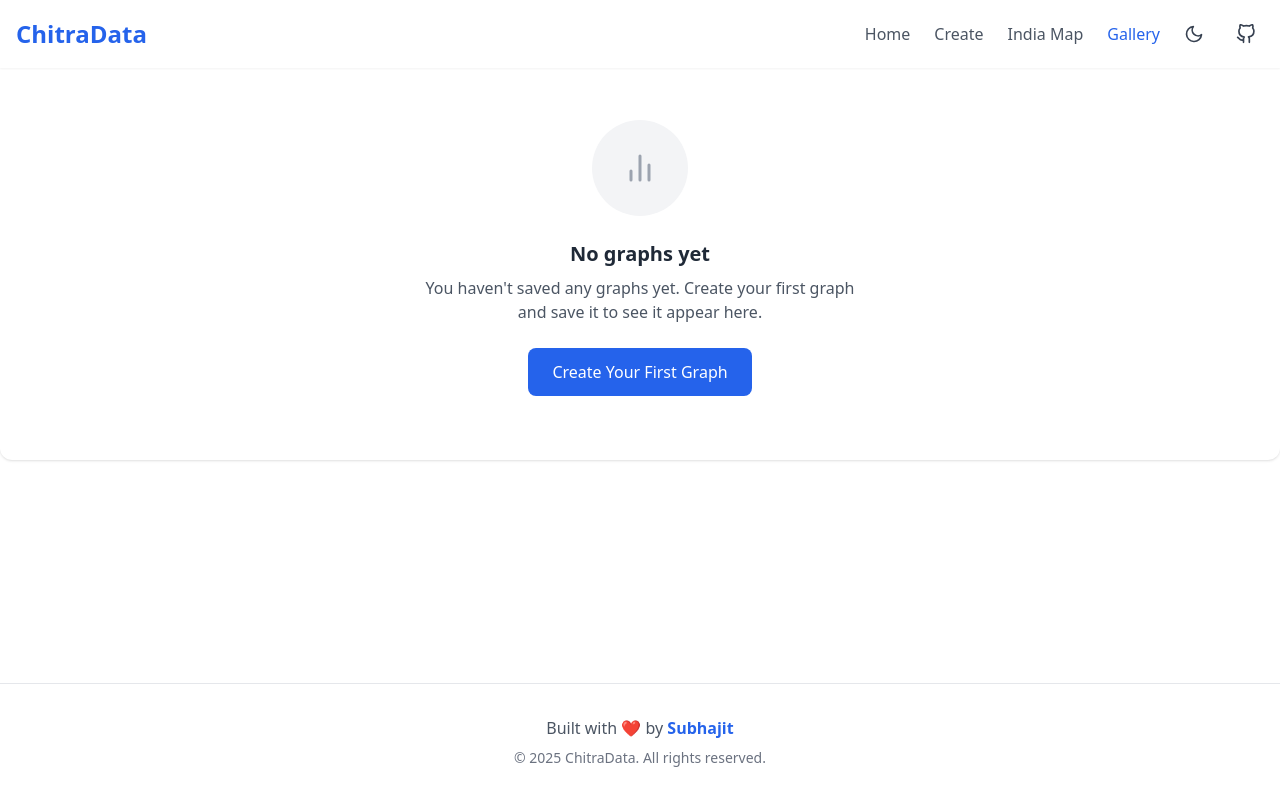
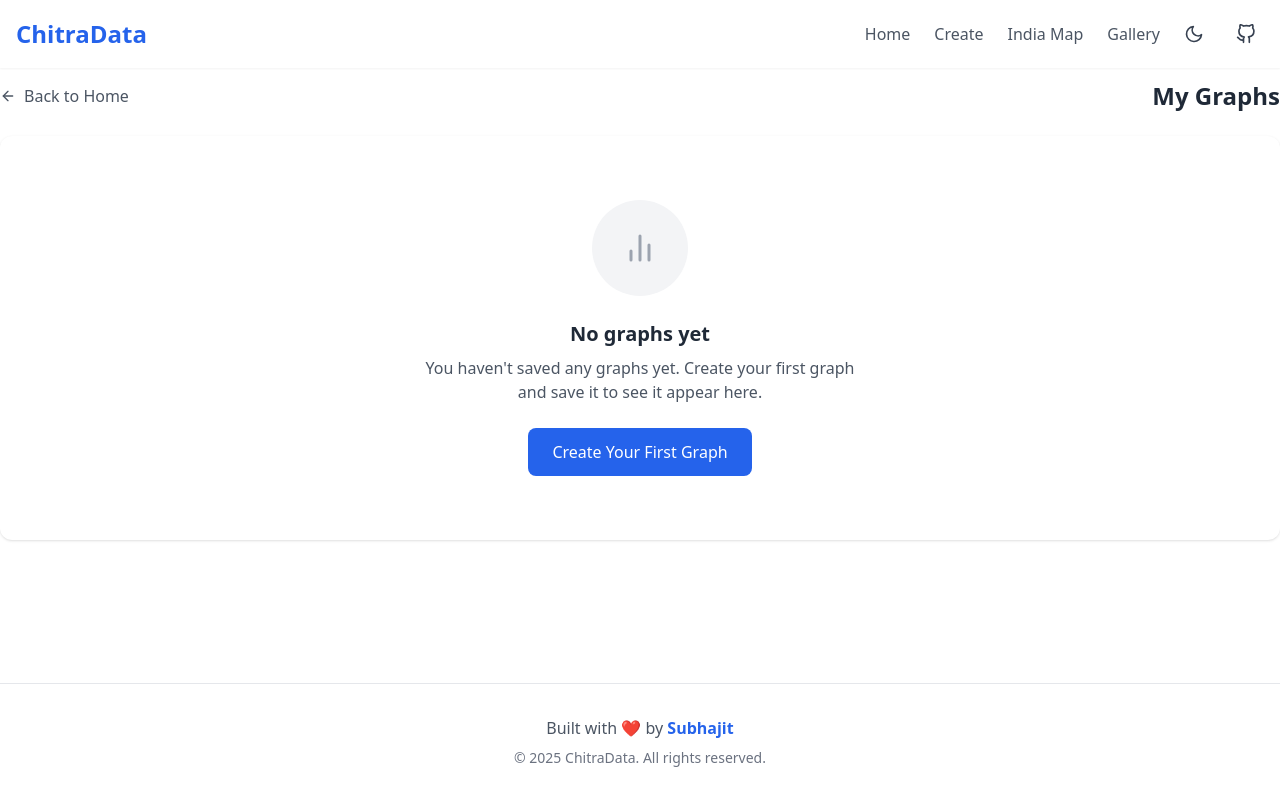
Before and after one commit to subhajitlucky/chitraData, a React (Vite) app: page /gallery in a window 1280 px wide. Built offline with nearby package versions, Linux system fonts and the light colour scheme.

Commit message:
fixed weird routing

```diff
--- a/src/App.tsx
+++ b/src/App.tsx
@@ -1,4 +1,4 @@
-import { BrowserRouter, Routes, Route, useNavigate, useLocation } from 'react-router-dom';
+import { BrowserRouter, Routes, Route } from 'react-router-dom';
 import GraphCreation from './components/GraphCreationNew';
 import GraphGallery from './components/GraphGallery';
 import IndiaMapPageNew from './components/IndiaMapPageClean';
@@ -6,58 +6,23 @@ import Navbar from './components/Navbar';
 import LandingPage from './components/LandingPage';
 import Footer from './components/Footer';
 
-function AppContent() {
-  const navigate = useNavigate();
-  const location = useLocation();
-
-  // Determine active tab based on current route
-  const getActiveTab = (): 'landing' | 'create' | 'gallery' | 'map' => {
-    const path = location.pathname;
-    if (path === '/create') return 'create';
-    if (path === '/map') return 'map';
-    if (path === '/gallery') return 'gallery';
-    return 'landing';
-  };
-
-  const activeTab = getActiveTab();
-
-  const setActiveTab = (tab: 'landing' | 'create' | 'gallery' | 'map') => {
-    switch(tab) {
-      case 'create':
-        navigate('/create');
-        break;
-      case 'map':
-        navigate('/map');
-        break;
-      case 'gallery':
-        navigate('/gallery');
-        break;
-      default:
-        navigate('/');
-        break;
-    }
-  };
-
-  return (
-    <div className="min-h-screen flex flex-col bg-white dark:bg-gray-900 text-gray-900 dark:text-gray-100">
-      <Navbar activeTab={activeTab} setActiveTab={setActiveTab} />
-
-      <Routes>
-        <Route path="/" element={<LandingPage setActiveTab={setActiveTab} />} />
-        <Route path="/create" element={<GraphCreation />} />
-        <Route path="/map" element={<IndiaMapPageNew />} />
-        <Route path="/gallery" element={<GraphGallery setActiveTab={setActiveTab} />} />
-      </Routes>
-
-      <Footer />
-    </div>
-  );
-}
-
 function App() {
   return (
     <BrowserRouter>
-      <AppContent />
+      <div className="min-h-screen flex flex-col bg-white dark:bg-gray-900 text-gray-900 dark:text-gray-100">
+        <Navbar />
+
+        <main className="flex-1 pt-20">
+          <Routes>
+            <Route path="/" element={<LandingPage />} />
+            <Route path="/create" element={<GraphCreation />} />
+            <Route path="/map" element={<IndiaMapPageNew />} />
+            <Route path="/gallery" element={<GraphGallery />} />
+          </Routes>
+        </main>
+
+        <Footer />
+      </div>
     </BrowserRouter>
   );
 }
--- a/src/components/LandingPage.tsx
+++ b/src/components/LandingPage.tsx
@@ -1,11 +1,7 @@
 import { motion } from 'framer-motion';
 import { FiBarChart2, FiPieChart, FiTrendingUp, FiActivity, FiChevronRight, FiMap } from 'react-icons/fi';
 
-interface LandingPageProps {
-  setActiveTab: (tab: 'landing' | 'create' | 'gallery' | 'map') => void;
-}
-
-const LandingPage = ({ setActiveTab }: LandingPageProps) => {
+const LandingPage = () => {
   const features = [
     {
       icon: FiBarChart2,
@@ -65,7 +61,7 @@ const LandingPage = ({ setActiveTab }: LandingPageProps) => {
           transition={{ delay: 0.6, duration: 0.5 }}
         >
           <button
-            onClick={() => setActiveTab('create')}
+            onClick={() => (window.location.href = '/create')}
             className="px-8 py-3 bg-blue-600 dark:bg-blue-700 text-white font-medium rounded-lg text-lg hover:bg-blue-700 dark:hover:bg-blue-800 transition-colors flex items-center space-x-2 mx-auto"
           >
             <span>Create Your First Chart</span>
@@ -128,21 +124,21 @@ const LandingPage = ({ setActiveTab }: LandingPageProps) => {
         </p>
         <div className="flex flex-col sm:flex-row justify-center gap-4 w-full max-w-xs sm:max-w-none mx-auto">
           <button
-            onClick={() => setActiveTab('create')}
+            onClick={() => (window.location.href = '/create')}
             className="px-8 py-3 bg-blue-600 dark:bg-blue-700 text-white font-medium rounded-lg text-lg hover:bg-blue-700 dark:hover:bg-blue-800 transition-colors flex items-center justify-center space-x-2 w-full sm:w-auto"
           >
             <span>Create Chart</span>
             <FiChevronRight />
           </button>
           <button
-            onClick={() => setActiveTab('map')}
+            onClick={() => (window.location.href = '/map')}
             className="px-8 py-3 bg-green-600 dark:bg-green-700 text-white font-medium rounded-lg text-lg hover:bg-green-700 dark:hover:bg-green-800 transition-colors flex items-center justify-center space-x-2 w-full sm:w-auto"
           >
             <FiMap className="text-xl" />
             <span>India Map</span>
           </button>
           <button
-            onClick={() => setActiveTab('gallery')}
+            onClick={() => (window.location.href = '/gallery')}
             className="px-8 py-3 bg-gray-200 dark:bg-gray-700 text-gray-800 dark:text-gray-200 font-medium rounded-lg text-lg hover:bg-gray-300 dark:hover:bg-gray-600 transition-colors w-full sm:w-auto"
           >
             View Gallery
--- a/src/components/Navbar.tsx
+++ b/src/components/Navbar.tsx
@@ -1,20 +1,14 @@
 import { useState, useEffect } from 'react';
+import { NavLink } from 'react-router-dom';
 import { FiSun, FiMoon, FiGithub, FiMenu, FiX } from 'react-icons/fi';
 
-interface NavbarProps {
-  activeTab: 'landing' | 'create' | 'gallery' | 'map';
-  setActiveTab: (tab: 'landing' | 'create' | 'gallery' | 'map') => void;
-}
-
-const Navbar = ({ activeTab, setActiveTab }: NavbarProps) => {
+const Navbar = () => {
   const [darkMode, setDarkMode] = useState(false);
   const [mobileMenuOpen, setMobileMenuOpen] = useState(false);
 
   useEffect(() => {
-    // Check for saved theme preference or respect OS preference
     const savedTheme = localStorage.getItem('theme');
     const prefersDark = window.matchMedia('(prefers-color-scheme: dark)').matches;
-
     if (savedTheme === 'dark' || (!savedTheme && prefersDark)) {
       setDarkMode(true);
       document.documentElement.classList.add('dark');
@@ -24,7 +18,6 @@ const Navbar = ({ activeTab, setActiveTab }: NavbarProps) => {
   const toggleDarkMode = () => {
     const newDarkMode = !darkMode;
     setDarkMode(newDarkMode);
-
     if (newDarkMode) {
       document.documentElement.classList.add('dark');
       localStorage.setItem('theme', 'dark');
@@ -38,25 +31,26 @@ const Navbar = ({ activeTab, setActiveTab }: NavbarProps) => {
     setMobileMenuOpen(!mobileMenuOpen);
   };
 
+  const baseLinkClasses =
+    'transition-colors text-gray-600 dark:text-gray-300 hover:text-blue-600 dark:hover:text-blue-400';
+  const activeLinkClasses = 'text-blue-600 dark:text-blue-400';
+
   return (
     <header className="bg-white dark:bg-gray-800 shadow-sm py-4 fixed top-0 left-0 right-0 z-50">
       <div className="container mx-auto px-4 max-w-7xl flex justify-between items-center">
-        <div
-          className="flex items-center space-x-2 cursor-pointer"
-          onClick={() => setActiveTab('landing')}
-        >
-          <h1 className="text-2xl font-bold text-blue-600">
-            ChitraData
-          </h1>
+        <div className="flex items-center space-x-2 cursor-pointer">
+          <NavLink to="/" className="flex items-center space-x-2">
+            <h1 className="text-2xl font-bold text-blue-600">ChitraData</h1>
+          </NavLink>
         </div>
 
         <div className="flex items-center space-x-4">
-          {/* Mobile menu button - visible only on small screens */}
+          {/* Mobile menu button */}
           <div className="md:hidden">
             <button
               onClick={toggleMobileMenu}
               className="p-2 rounded-full hover:bg-gray-100 dark:hover:bg-gray-700 transition-colors"
-              aria-label={mobileMenuOpen ? "Close menu" : "Open menu"}
+              aria-label={mobileMenuOpen ? 'Close menu' : 'Open menu'}
             >
               {mobileMenuOpen ? (
                 <FiX className="text-gray-700 dark:text-gray-300 text-xl" />
@@ -66,38 +60,48 @@ const Navbar = ({ activeTab, setActiveTab }: NavbarProps) => {
             </button>
           </div>
 
-          {/* Desktop navigation - hidden on mobile */}
+          {/* Desktop navigation */}
           <nav className="hidden md:flex space-x-6">
-            <button
-              className={`${activeTab === 'landing' ? 'text-blue-600 dark:text-blue-400' : 'text-gray-600 dark:text-gray-300 hover:text-blue-600 dark:hover:text-blue-400'} transition-colors`}
-              onClick={() => setActiveTab('landing')}
+            <NavLink
+              to="/"
+              className={({ isActive }) =>
+                `${baseLinkClasses} ${isActive ? activeLinkClasses : ''}`
+              }
+              end
             >
               Home
-            </button>
-            <button
-              className={`${activeTab === 'create' ? 'text-blue-600 dark:text-blue-400' : 'text-gray-600 dark:text-gray-300 hover:text-blue-600 dark:hover:text-blue-400'} transition-colors`}
-              onClick={() => setActiveTab('create')}
+            </NavLink>
+            <NavLink
+              to="/create"
+              className={({ isActive }) =>
+                `${baseLinkClasses} ${isActive ? activeLinkClasses : ''}`
+              }
             >
               Create
-            </button>
-            <button
-              className={`${activeTab === 'map' ? 'text-blue-600 dark:text-blue-400' : 'text-gray-600 dark:text-gray-300 hover:text-blue-600 dark:hover:text-blue-400'} transition-colors`}
-              onClick={() => setActiveTab('map')}
+            </NavLink>
+            <NavLink
+              to="/map"
+              className={({ isActive }) =>
+                `${baseLinkClasses} ${isActive ? activeLinkClasses : ''}`
+              }
             >
               India Map
-            </button>
-            <button
-              className={`${activeTab === 'gallery' ? 'text-blue-600 dark:text-blue-400' : 'text-gray-600 dark:text-gray-300 hover:text-blue-600 dark:hover:text-blue-400'} transition-colors`}
-              onClick={() => setActiveTab('gallery')}
+            </NavLink>
+            <NavLink
+              to="/gallery"
+              className={({ isActive }) =>
+                `${baseLinkClasses} ${isActive ? activeLinkClasses : ''}`
+              }
             >
               Gallery
-            </button>
+            </NavLink>
           </nav>
 
+          {/* Dark mode toggle */}
           <button
             onClick={toggleDarkMode}
             className="p-2 rounded-full hover:bg-gray-100 dark:hover:bg-gray-700 transition-colors hidden md:block"
-            aria-label={darkMode ? "Switch to light mode" : "Switch to dark mode"}
+            aria-label={darkMode ? 'Switch to light mode' : 'Switch to dark mode'}
           >
             {darkMode ? (
               <FiSun className="text-yellow-400 text-xl" />
@@ -106,6 +110,7 @@ const Navbar = ({ activeTab, setActiveTab }: NavbarProps) => {
             )}
           </button>
 
+          {/* GitHub link */}
           <a
             href="https://github.com/subhajitlucky/chitraData"
             target="_blank"
@@ -118,63 +123,78 @@ const Navbar = ({ activeTab, setActiveTab }: NavbarProps) => {
         </div>
       </div>
 
-      {/* Mobile navigation menu - only visible when mobileMenuOpen is true */}
+      {/* Mobile navigation menu */}
       {mobileMenuOpen && (
         <div className="md:hidden bg-white dark:bg-gray-800 border-t border-gray-200 dark:border-gray-700">
           <div className="container mx-auto px-4 py-4">
             <nav className="flex flex-col space-y-3">
-              <button
-                className={`text-left px-3 py-2 rounded-lg ${activeTab === 'landing' ? 'text-blue-600 dark:text-blue-400 bg-blue-50 dark:bg-blue-900/30' : 'text-gray-600 dark:text-gray-300 hover:bg-gray-100 dark:hover:bg-gray-700'} transition-colors`}
-                onClick={() => {
-                  setActiveTab('landing');
-                  setMobileMenuOpen(false);
-                }}
+              <NavLink
+                to="/"
+                onClick={() => setMobileMenuOpen(false)}
+                className={({ isActive }) =>
+                  `text-left px-3 py-2 rounded-lg ${
+                    isActive
+                      ? 'text-blue-600 dark:text-blue-400 bg-blue-50 dark:bg-blue-900/30'
+                      : 'text-gray-600 dark:text-gray-300 hover:bg-gray-100 dark:hover:bg-gray-700'
+                  }`
+                }
+                end
               >
                 Home
-              </button>
-              <button
-                className={`text-left px-3 py-2 rounded-lg ${activeTab === 'create' ? 'text-blue-600 dark:text-blue-400 bg-blue-50 dark:bg-blue-900/30' : 'text-gray-600 dark:text-gray-300 hover:bg-gray-100 dark:hover:bg-gray-700'} transition-colors`}
-                onClick={() => {
-                  setActiveTab('create');
-                  setMobileMenuOpen(false);
-                }}
+              </NavLink>
+              <NavLink
+                to="/create"
+                onClick={() => setMobileMenuOpen(false)}
+                className={({ isActive }) =>
+                  `text-left px-3 py-2 rounded-lg ${
+                    isActive
+                      ? 'text-blue-600 dark:text-blue-400 bg-blue-50 dark:bg-blue-900/30'
+                      : 'text-gray-600 dark:text-gray-300 hover:bg-gray-100 dark:hover:bg-gray-700'
+                  }`
+                }
               >
                 Create
-              </button>
-              <button
-                className={`text-left px-3 py-2 rounded-lg ${activeTab === 'map' ? 'text-blue-600 dark:text-blue-400 bg-blue-50 dark:bg-blue-900/30' : 'text-gray-600 dark:text-gray-300 hover:bg-gray-100 dark:hover:bg-gray-700'} transition-colors`}
-                onClick={() => {
-                  setActiveTab('map');
-                  setMobileMenuOpen(false);
-                }}
+              </NavLink>
+              <NavLink
+                to="/map"
+                onClick={() => setMobileMenuOpen(false)}
+                className={({ isActive }) =>
+                  `text-left px-3 py-2 rounded-lg ${
+                    isActive
+                      ? 'text-blue-600 dark:text-blue-400 bg-blue-50 dark:bg-blue-900/30'
+                      : 'text-gray-600 dark:text-gray-300 hover:bg-gray-100 dark:hover:bg-gray-700'
+                  }`
+                }
               >
                 India Map
-              </button>
-              <button
-                className={`text-left px-3 py-2 rounded-lg ${activeTab === 'gallery' ? 'text-blue-600 dark:text-blue-400 bg-blue-50 dark:bg-blue-900/30' : 'text-gray-600 dark:text-gray-300 hover:bg-gray-100 dark:hover:bg-gray-700'} transition-colors`}
-                onClick={() => {
-                  setActiveTab('gallery');
-                  setMobileMenuOpen(false);
-                }}
+              </NavLink>
+              <NavLink
+                to="/gallery"
+                onClick={() => setMobileMenuOpen(false)}
+                className={({ isActive }) =>
+                  `text-left px-3 py-2 rounded-lg ${
+                    isActive
+                      ? 'text-blue-600 dark:text-blue-400 bg-blue-50 dark:bg-blue-900/30'
+                      : 'text-gray-600 dark:text-gray-300 hover:bg-gray-100 dark:hover:bg-gray-700'
+                  }`
+                }
               >
                 Gallery
-              </button>
+              </NavLink>
             </nav>
 
             <div className="flex space-x-4 mt-4 pt-4 border-t border-gray-200 dark:border-gray-700">
               <button
                 onClick={toggleDarkMode}
                 className="flex-1 text-center py-2 rounded-lg bg-gray-100 dark:bg-gray-700 hover:bg-gray-200 dark:hover:bg-gray-600 transition-colors"
-                aria-label={darkMode ? "Switch to light mode" : "Switch to dark mode"}
+                aria-label={darkMode ? 'Switch to light mode' : 'Switch to dark mode'}
               >
                 {darkMode ? (
                   <FiSun className="text-yellow-400 text-lg inline" />
                 ) : (
                   <FiMoon className="text-gray-700 dark:text-gray-300 text-lg inline" />
                 )}
-                <span className="ml-2">
-                  {darkMode ? "Light Mode" : "Dark Mode"}
-                </span>
+                <span className="ml-2">{darkMode ? 'Light Mode' : 'Dark Mode'}</span>
               </button>
 
               <a
```
Also changed, not shown: src/components/GraphGallery.tsx (+38 -24 lines).
